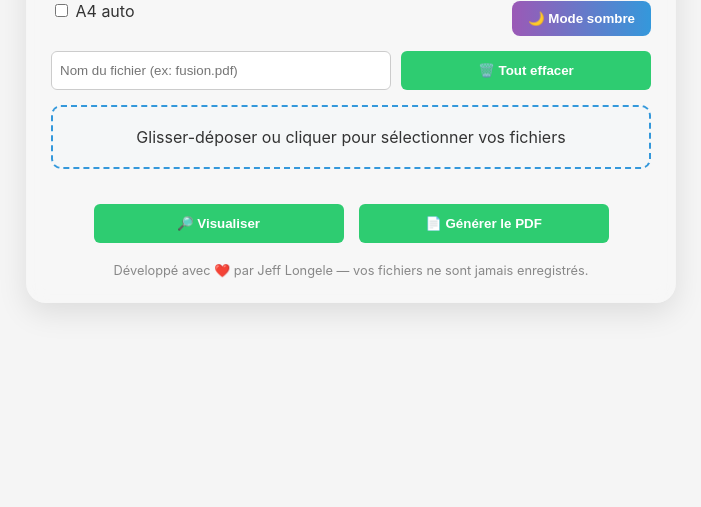
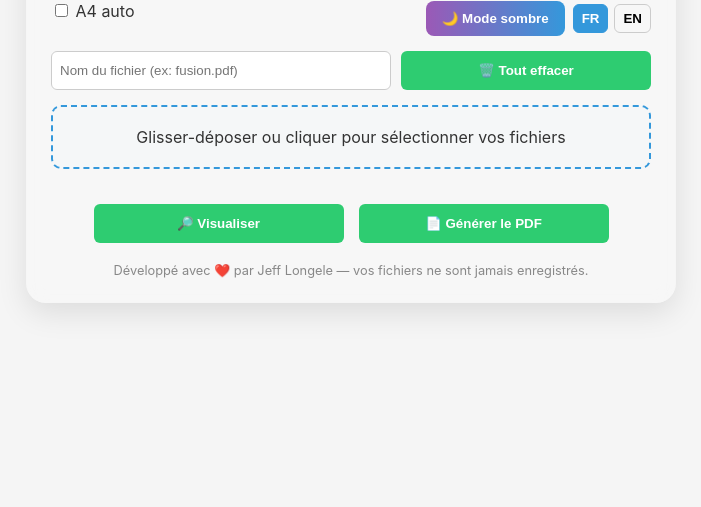
Before and after one commit to Longele/FusionX, an Electron app: page index.html in a window 1024 px wide. Shown: the part 293-800 px from the top of the page, without its empty margins (161-862 px from the left). Drawn offline with Linux system fonts and the light colour scheme.

Commit message:
Multi Language

```diff
--- a/index.html
+++ b/index.html
@@ -13,21 +13,27 @@
   <div class="container">
     <h1><img src="https://cdn-icons-png.flaticon.com/512/337/337946.png" alt="icon">FusionX</h1>
     <div class="options">
-      <label><input type="checkbox" id="fitA4"> A4 auto</label>
-      <button id="themeToggle" onclick="toggleTheme()">🌙 Mode sombre</button>
+      <label><input type="checkbox" id="fitA4" data-i18n="fitA4"> A4 auto</label>
+      <div class="right-controls">
+        <button id="themeToggle" onclick="toggleTheme()" data-i18n="modeToggle">🌙 Mode sombre</button>
+        <div class="lang-switch">
+          <button id="langFr" class="lang-btn" aria-label="Français">FR</button>
+          <button id="langEn" class="lang-btn" aria-label="English">EN</button>
+        </div>
+      </div>
     </div>
     <div class="controls">
-      <input type="text" id="filename" placeholder="Nom du fichier (ex: fusion.pdf)" style="flex:1;padding:8px;border-radius:6px;border:1px solid #ccc;">
+      <input type="text" id="filename" data-i18n-placeholder="filenamePlaceholder" placeholder="Nom du fichier (ex: fusion.pdf)" style="flex:1;padding:8px;border-radius:6px;border:1px solid #ccc;">
       <button class="btn" onclick="clearAll()">🗑️ Tout effacer</button>
     </div>
-  <div class="upload" id="dropzone" tabindex="0" role="button" aria-label="Zone de dépôt de fichiers. Appuyez sur Entrée ou Espace pour ouvrir le sélecteur de fichiers">
+  <div class="upload" id="dropzone" tabindex="0" role="button" data-i18n="dropzoneText" aria-label="Zone de dépôt de fichiers. Appuyez sur Entrée ou Espace pour ouvrir le sélecteur de fichiers">
       Glisser-déposer ou cliquer pour sélectionner vos fichiers
       <input type="file" id="upload" multiple accept=".pdf,image/*" style="display: none">
     </div>
     <div class="preview" id="previewList"></div>
     <div class="btn-group">
-      <button class="btn" onclick="generatePDF(true)">🔎 Visualiser</button>
-      <button class="btn" onclick="generatePDF(false)">📄 Générer le PDF</button>
+      <button class="btn" id="previewBtn" onclick="generatePDF(true)" data-i18n="previewBtn">🔎 Visualiser</button>
+      <button class="btn" id="generateBtn" onclick="generatePDF(false)" data-i18n="generateBtn">📄 Générer le PDF</button>
     </div>
   <div id="statusArea" aria-live="polite" style="margin-top:10px"></div>
   <iframe id="previewFrame" style="display:none;"></iframe>
--- a/renderer.js
+++ b/renderer.js
@@ -42,6 +42,59 @@ document.addEventListener("DOMContentLoaded", () => {
   }
 
   if (fileInput) fileInput.addEventListener("change", (e) => handleFiles(e.target.files));
+});
+
+// --- i18n support ---
+const translations = {
+  fr: {
+    fitA4: 'A4 auto',
+    modeToggle: '🌙 Mode sombre',
+    dropzoneText: 'Glisser-déposer ou cliquer pour sélectionner vos fichiers',
+    previewBtn: '🔎 Visualiser',
+    generateBtn: '📄 Générer le PDF',
+    filenamePlaceholder: 'Nom du fichier (ex: fusion.pdf)'
+  },
+  en: {
+    fitA4: 'Auto A4',
+    modeToggle: '🌙 Dark mode',
+    dropzoneText: 'Drag & drop or click to select files',
+    previewBtn: '🔎 Preview',
+    generateBtn: '📄 Generate PDF',
+    filenamePlaceholder: 'File name (e.g. merged.pdf)'
+  }
+};
+
+function setLanguage(lang) {
+  const active = translations[lang] ? lang : 'fr';
+  localStorage.setItem('fx_lang', active);
+  // translate elements with data-i18n
+  document.querySelectorAll('[data-i18n]').forEach(el => {
+    const key = el.getAttribute('data-i18n');
+    if (translations[active][key]) el.textContent = translations[active][key];
+  });
+  // placeholders
+  document.querySelectorAll('[data-i18n-placeholder]').forEach(el => {
+    const key = el.getAttribute('data-i18n-placeholder');
+    if (translations[active][key]) el.placeholder = translations[active][key];
+  });
+  // update language selector value if present
+  const sel = document.getElementById('languageSelect');
+  if (sel) sel.value = active;
+}
+
+// initialize language from preference or default to fr
+document.addEventListener('DOMContentLoaded', () => {
+  const pref = localStorage.getItem('fx_lang') || 'fr';
+  setLanguage(pref);
+  const btnFr = document.getElementById('langFr');
+  const btnEn = document.getElementById('langEn');
+  function updateLangButtons(active) {
+    if (btnFr) btnFr.classList.toggle('active', active === 'fr');
+    if (btnEn) btnEn.classList.toggle('active', active === 'en');
+  }
+  updateLangButtons(pref);
+  if (btnFr) btnFr.addEventListener('click', () => { setLanguage('fr'); updateLangButtons('fr'); });
+  if (btnEn) btnEn.addEventListener('click', () => { setLanguage('en'); updateLangButtons('en'); });
 });
 
 function setSpinner(visible) {
--- a/style.css
+++ b/style.css
@@ -51,6 +51,32 @@ h1 img { width: 28px; height: 28px; }
   flex-wrap: wrap;
   gap: 10px;
   justify-content: space-between;
+}
+
+.right-controls {
+  display: flex;
+  gap: 8px;
+  align-items: center;
+}
+
+.lang-switch {
+  display: flex;
+  gap: 6px;
+}
+
+.lang-btn {
+  background: transparent;
+  border: 1px solid var(--light-gray);
+  padding: 6px 8px;
+  border-radius: 6px;
+  cursor: pointer;
+  font-weight: 600;
+}
+
+.lang-btn.active {
+  background: var(--highlight);
+  color: #fff;
+  border-color: var(--highlight);
 }
 .upload {
   margin-top: 15px;
```
